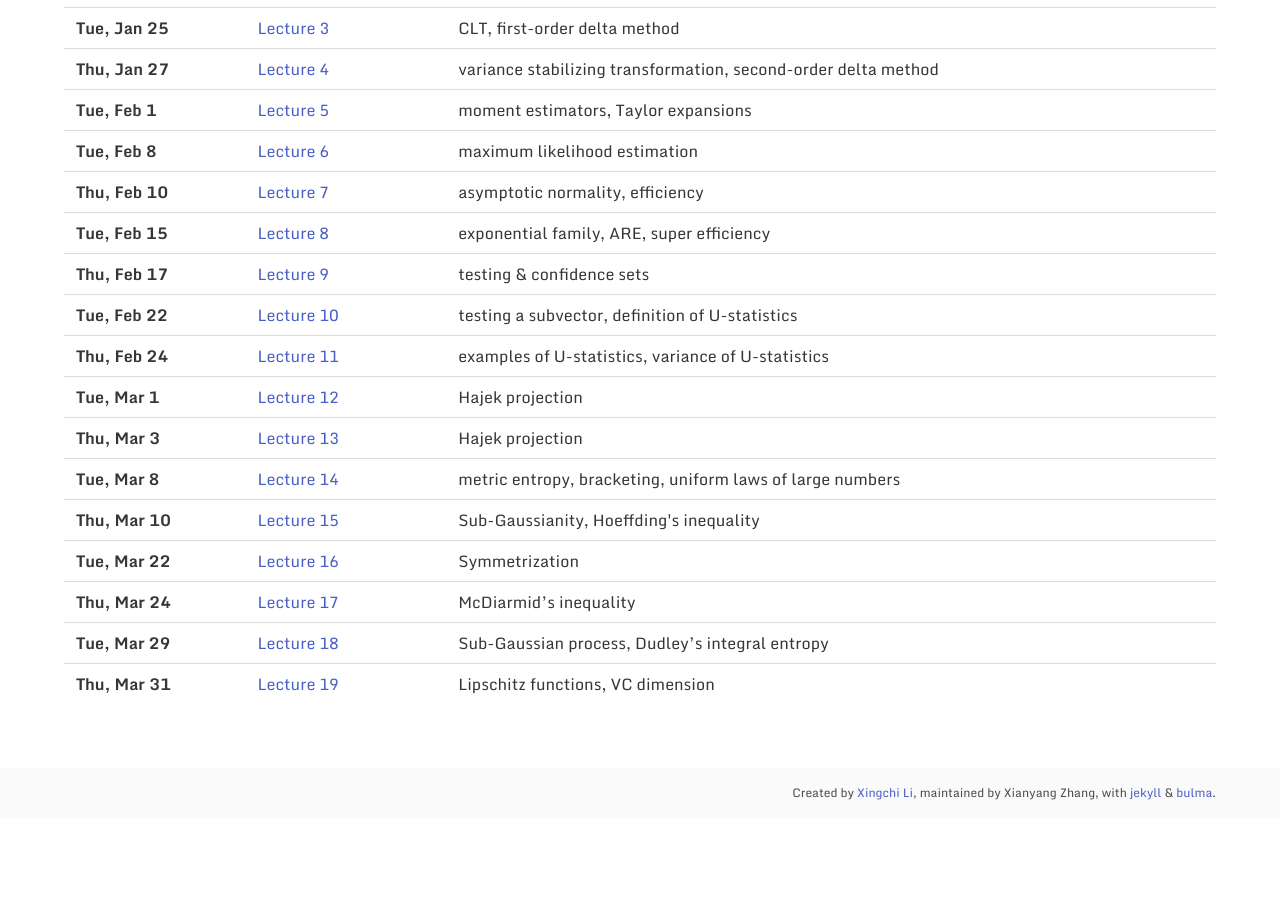
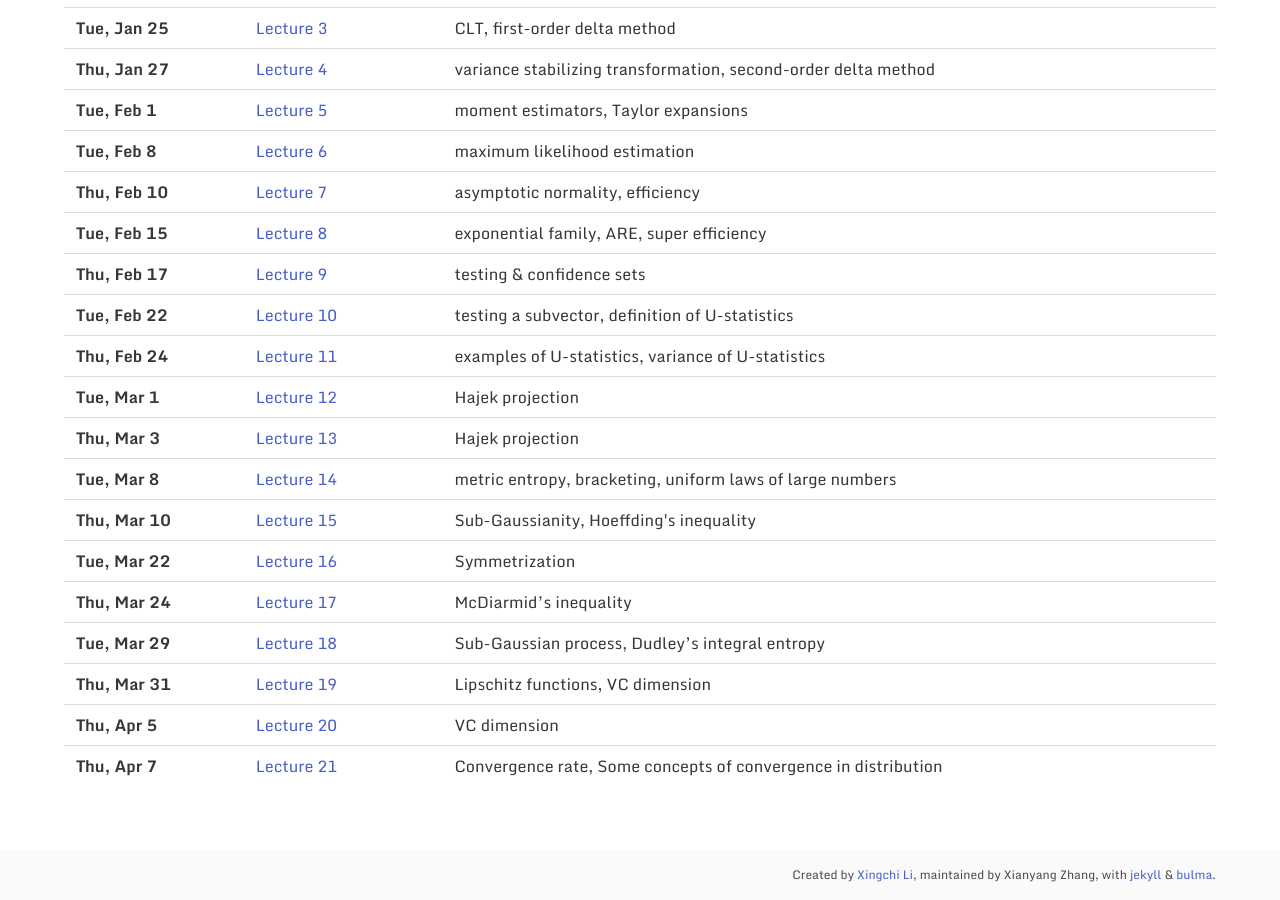
Before and after one commit to zhangxianyang11/zhangxiany-tamu.github.io, a Jekyll site: the page built from _pages/teaching.md, in a window 1280 px wide and 900 px high, scrolled down 573 px. Built offline with Jekyll 4.4.1, drawn with Linux system fonts in a browser that asks for light colours; a style sheet for code colours, icons or effects is not loaded; before the commit the page ends 1391 px from its top, so only the background shows below that.

Commit message:
Update teaching.md

```diff
--- a/_pages/teaching.md
+++ b/_pages/teaching.md
@@ -84,6 +84,8 @@ permalink: /teaching
                 <tr><th>Thu, Mar 24</th><td><a href="/downloads/620sp22/Mar-24.pdf">Lecture 17</a></td><td>McDiarmid’s inequality</td></tr>
                 <tr><th>Tue, Mar 29</th><td><a href="/downloads/620sp22/Mar-22.pdf">Lecture 18</a></td><td>Sub-Gaussian process, Dudley’s integral entropy</td></tr>
                 <tr><th>Thu, Mar 31</th><td><a href="/downloads/620sp22/Mar-24.pdf">Lecture 19</a></td><td>Lipschitz functions, VC dimension</td></tr>
+               <tr><th>Thu, Apr 5</th><td><a href="/downloads/620sp22/Mar-24.pdf">Lecture 20</a></td><td>VC dimension</td></tr>
+               <tr><th>Thu, Apr 7</th><td><a href="/downloads/620sp22/Mar-24.pdf">Lecture 21</a></td><td>Convergence rate, Some concepts of convergence in distribution</td></tr>
               </tbody>
             </table>
           </p>
```
